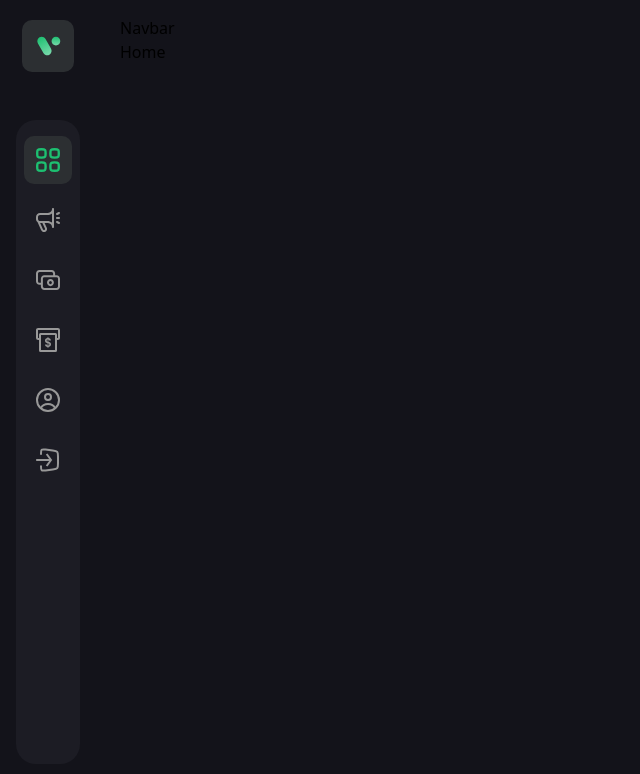
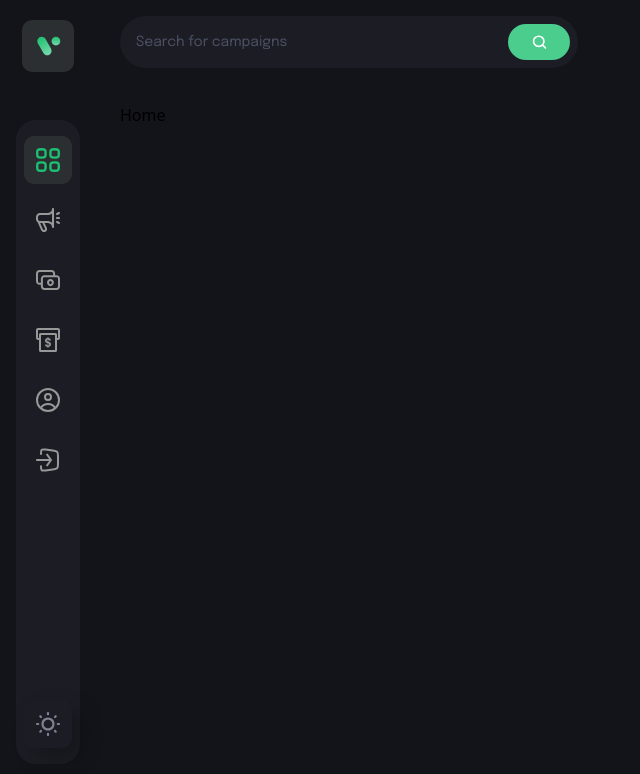
Before and after one commit to jmgrd98/web3-crowdfunding, a React (Vite) app in the folder client/: page / in a window 1280 px wide. Shown: the top 774 px of the page, without its empty margins (0-640 px from the left). Built offline with nearby package versions, Linux system fonts and the light colour scheme; what @thirdweb-dev/react would draw is missing.

Commit message:
navbar component

```diff
--- /dev/null
+++ b/client/src/components/CustomButton.jsx
@@ -0,0 +1,9 @@
+import React from 'react'
+
+const CustomButton = () => {
+  return (
+    <div>CustomButton</div>
+  )
+}
+
+export default CustomButton
--- a/client/src/components/Navbar.jsx
+++ b/client/src/components/Navbar.jsx
@@ -1,8 +1,23 @@
-import React from 'react'
+import React, { useState } from 'react';
+import { Link, useNavigate } from 'react-router-dom';
+import { CustomButton } from './';
+import { logo, menu, search, thirdweb } from '../assets';
 
 const Navbar = () => {
+
+  const navigate = useNavigate();
+  const [isActive, setIsActive] = useState('dashboard');
+  const [toggleDrawer, setToggleDrawer] = useState(false);
+
   return (
-    <div>Navbar</div>
+    <div className='flex md:flex-row flex-col-reverse justify-between mb-[35px] gap-6'>
+      <div className='lg:flex-1 flex flex-row max-w-[458px] py-2 pl-4 pr-2 h-[52px] bg-[#1c1c24] rounded-[100px]'>
+        <input type='text' placeholder='Search for campaigns' className='flex w-full font-epilogue font-normal text-[14px] placeholder:text-[#4b5264] text-white bg-transparent outline-none'/>
+        <div className='w-[72px] h-full rounded-[20px] bg-[#4acd8d] flex justify-center items-center cursor-pointer'>
+          <img src={search} alt='search' className='w-[15px] h-[15px] object-contain'/>
+        </div>
+      </div>
+    </div>
   )
 }
 
--- a/client/src/components/Sidebar.jsx
+++ b/client/src/components/Sidebar.jsx
@@ -42,8 +42,9 @@
     }}
   />
 ))}
+        </div>
 
-        </div>
+        <Icon styles="bg-[#1c1c24 shadow-secondary" imgUrl={sun}/>
       </div>
     </div>
   )
--- a/client/src/components/index.js
+++ b/client/src/components/index.js
@@ -1,2 +1,3 @@
 export { default as Sidebar } from './Sidebar';
 export { default as Navbar } from './Navbar';
+export { default as CustomButton } from './CustomButton';
```
